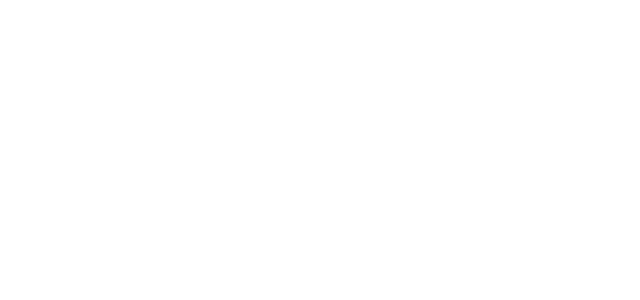
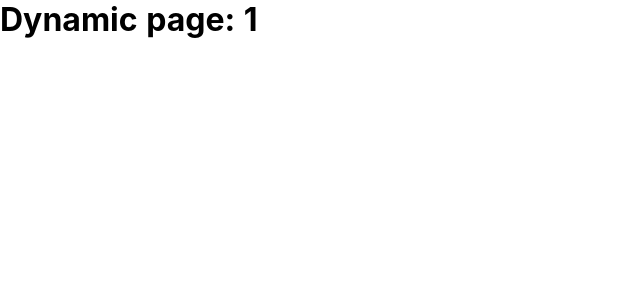
Before and after one commit to Thanhqd90/nuxt_app, a Nuxt app: page /users/1 in a window 1280 px wide. Before the commit this address had no page. Shown: the top 300 px of the page, without its empty margins (0-640 px from the left). Built offline with nearby package versions, Linux system fonts and the light colour scheme.

Commit message:
Added dynamic route

```diff
--- /dev/null
+++ b/pages/users/_id/index.vue
@@ -0,0 +1,3 @@
+<template>
+    <h1>Dynamic page: {{ $route.params.id }}</h1>
+</template>
```
